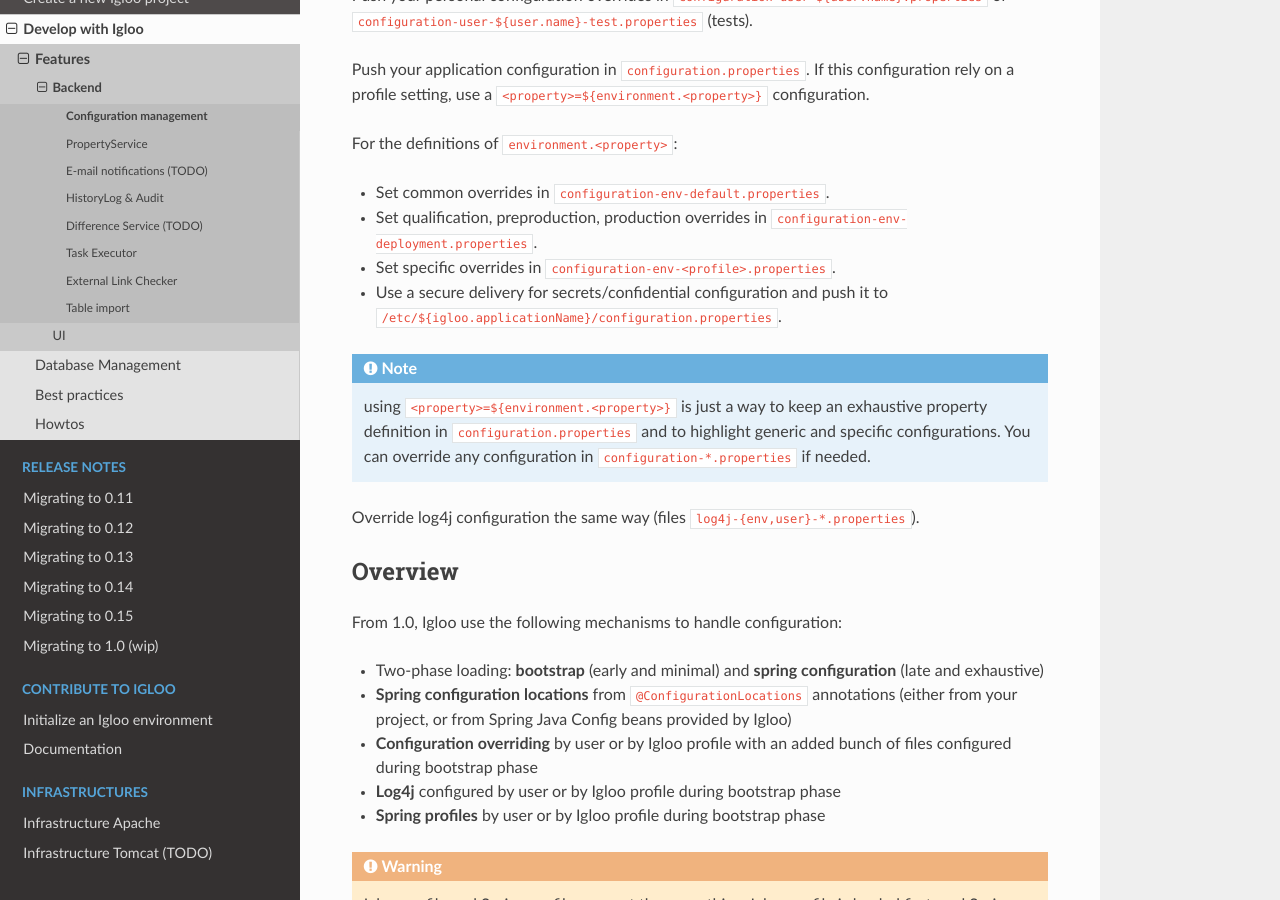
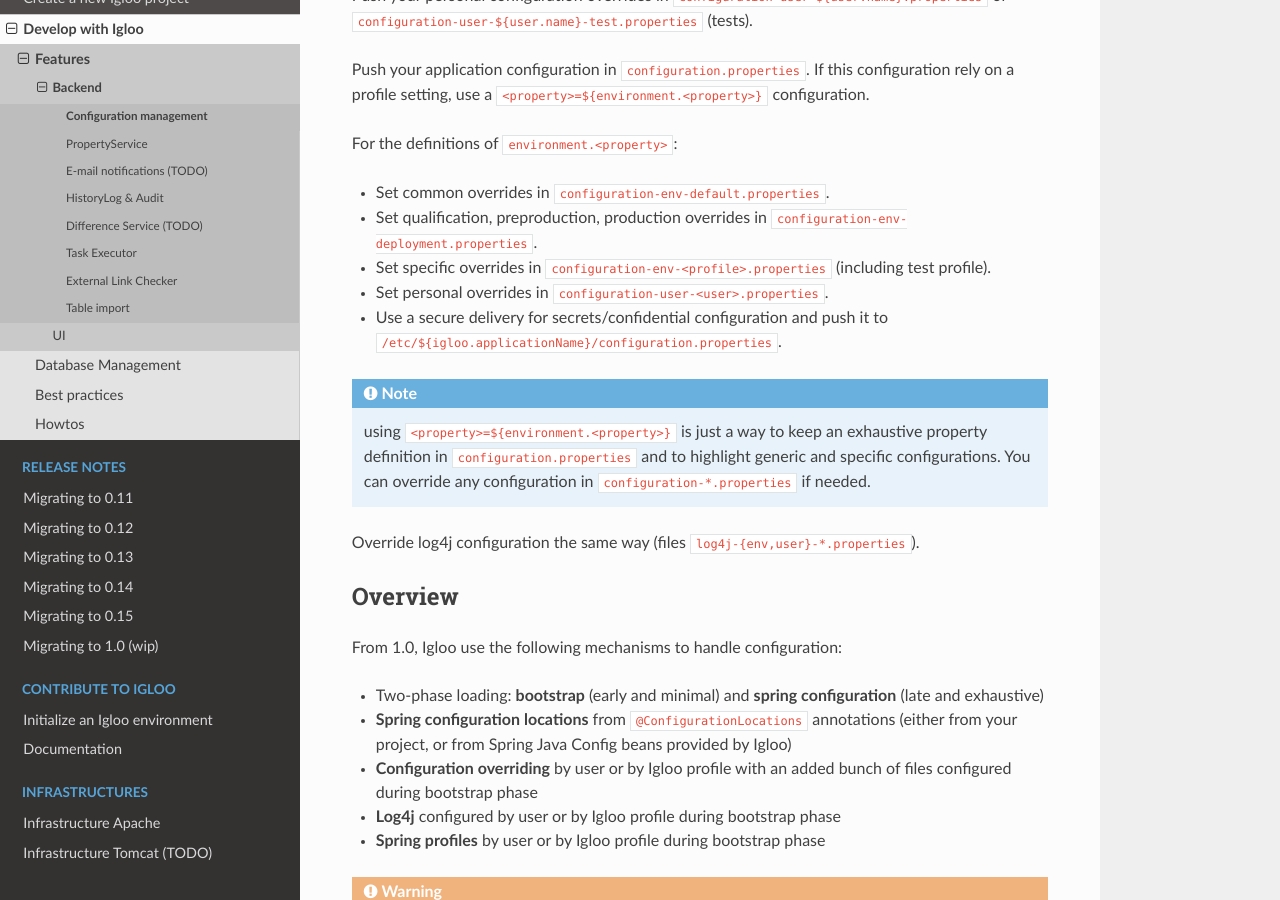
Before and after one commit to igloo-project/igloo-doc, a Sphinx documentation site: the page built from source/usage/features/configuration.rst, in a window 1280 px wide and 900 px high, scrolled down 428 px. Built offline with Sphinx 7.4.7 and the Read the Docs theme 2.0.0, drawn with Linux system fonts in a browser that asks for light colours.

Commit message:
config TLDR update

```diff
--- a/source/usage/features/configuration.rst
+++ b/source/usage/features/configuration.rst
@@ -29,7 +29,9 @@
 
 * Set qualification, preproduction, production overrides in ``configuration-env-deployment.properties``.
 
-* Set specific overrides in ``configuration-env-<profile>.properties``.
+* Set specific overrides in ``configuration-env-<profile>.properties`` (including test profile).
+
+* Set personal overrides in ``configuration-user-<user>.properties``.
 
 * Use a secure delivery for secrets/confidential configuration and push it to
   ``/etc/${igloo.applicationName}/configuration.properties``.
```
